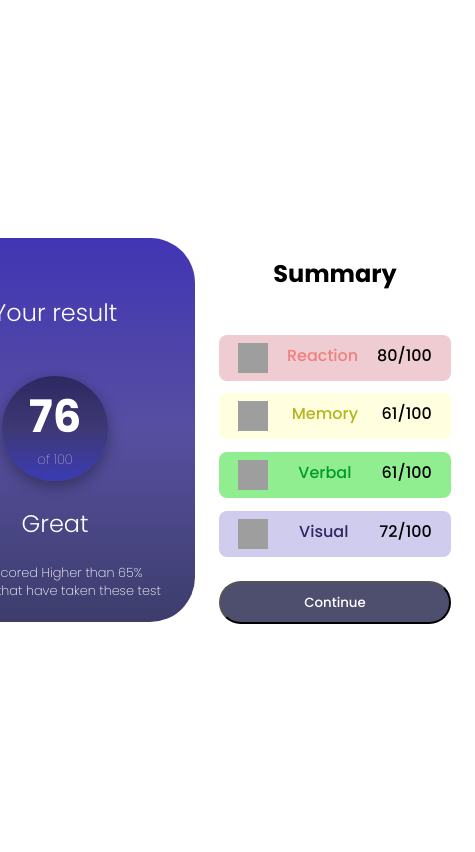
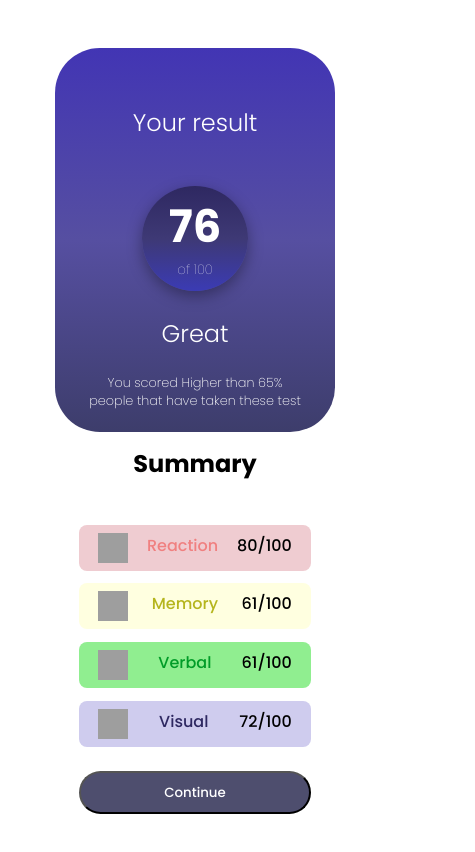
Before and after one commit to Ayan-sh03/FrontendExcercises, a website built with Vite: page fmentors/index.html in a window 390 px wide. Shown: the whole page, 475 px wide, since content can reach past the window. Built offline with nearby package versions, Linux system fonts and the light colour scheme; grey boxes are pictures that could not be loaded.

Commit message:
Added Responsiveness

```diff
--- a/fmentors/styles.scss
+++ b/fmentors/styles.scss
@@ -171,3 +171,15 @@ body {
 
   background-color: #cfccee;
 }
+
+@media (max-width: 600px) {
+  .parent {
+    flex-direction: column;
+  }
+  .result {
+    z-index: 90;
+  }
+  .summary {
+    margin-top: -4px;
+  }
+}
```
